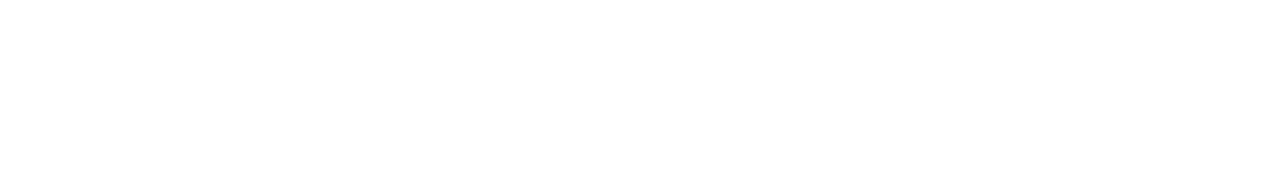
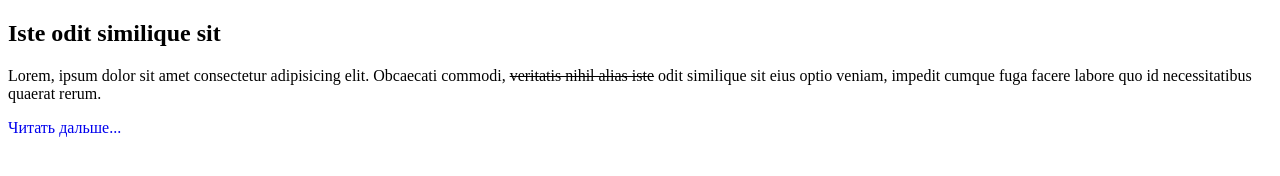
Before and after one commit to sashazakatov/CSSText, a plain HTML site: page index.html in a window 1280 px wide. Drawn offline with Linux system fonts and the light colour scheme.

Commit message:
Update index.html and style.css

```diff
--- a/index.html
+++ b/index.html
@@ -8,6 +8,14 @@
     <title>CSS text</title>
 </head>
 <body>
-
+    <section>
+        <h1 class="title">Iste odit similique sit</h1>
+        <p class="text">
+            Lorem, ipsum dolor sit amet consectetur adipisicing elit. Obcaecati commodi,
+            <span>veritatis nihil alias iste</span> odit similique sit eius optio veniam,
+            impedit cumque fuga facere labore quo id necessitatibus quaerat rerum.
+        </p>
+        <a href="#" class="link">Читать дальше...</a>
+    </section>
 </body>
 </html>
--- a/styles/style.css
+++ b/styles/style.css
@@ -0,0 +1,6 @@
+.text > span{
+    text-decoration: line-through;
+}
+.link{
+    text-decoration: none;
+}
```
